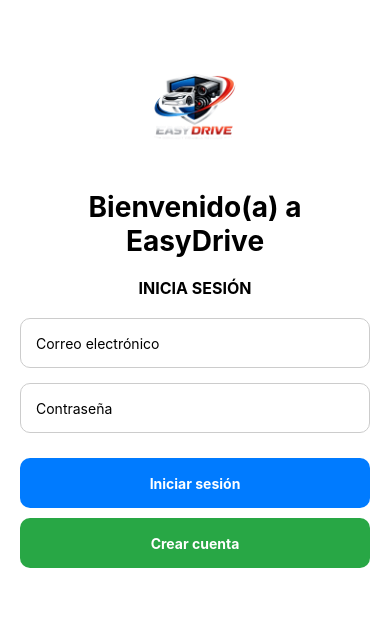
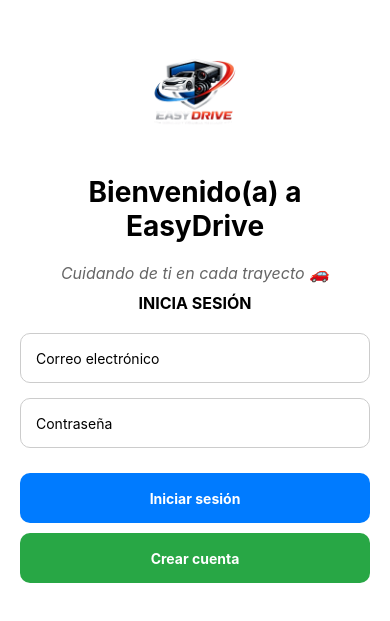
Before and after one commit to CrhistopherG/Easy-Drive, a React Native app: screen / in a window 390 px wide. Shown: the part 113-734 px from the top of the page. Built offline with nearby package versions, Linux system fonts and the light colour scheme.

Commit message:
Mejorando la pantalla de inicio de sesion

```diff
--- a/src/screens/LoginScreen.js
+++ b/src/screens/LoginScreen.js
@@ -29,6 +29,9 @@
       />
 
       <Text style={styles.title}>Bienvenido(a) a EasyDrive</Text>
+      <Text style={styles.tagline}>
+        Cuidando de ti en cada trayecto 🚗
+      </Text>
       <Text style={styles.subtitle}>INICIA SESIÓN</Text>
 
       <CustomInput
@@ -75,4 +78,12 @@
     marginBottom: 20,
     fontWeight: 'bold',
   },
+  tagline: {
+  textAlign: 'center',
+  fontSize: 16,
+  color: '#666',
+  marginBottom: 10,
+  fontStyle: 'italic',
+  },
+
 });
```
